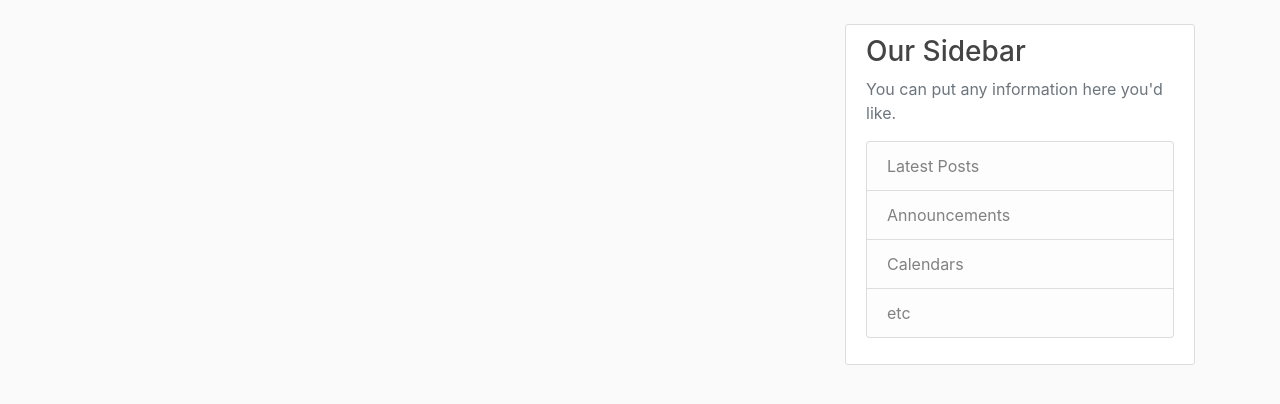
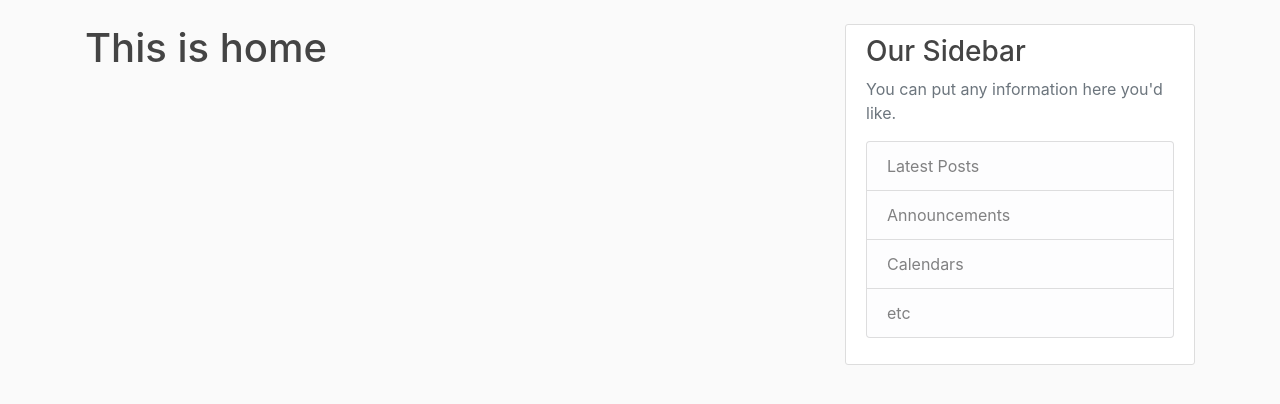
Before and after one commit to sudheer0071/django-learning, a Django app: page / in a window 1280 px wide. Shown: the part 56-460 px from the top of the page. Run offline with Django 4.2, Linux system fonts and the light colour scheme; data that the repository does not hold is empty; some libraries are stand-ins or nearby versions.

Commit message:
home page

```diff
--- a/django_project/blog/templates/blog/home.html
+++ b/django_project/blog/templates/blog/home.html
@@ -12,5 +12,5 @@
     </div>
   </article>
   {% endfor %}
-  <!-- <h1>This is home</h1> -->
+  <h1>This is home</h1>
 {% endblock content %}
```
Also changed, not shown: django_project/blog/views.py (line endings or trailing spaces).
